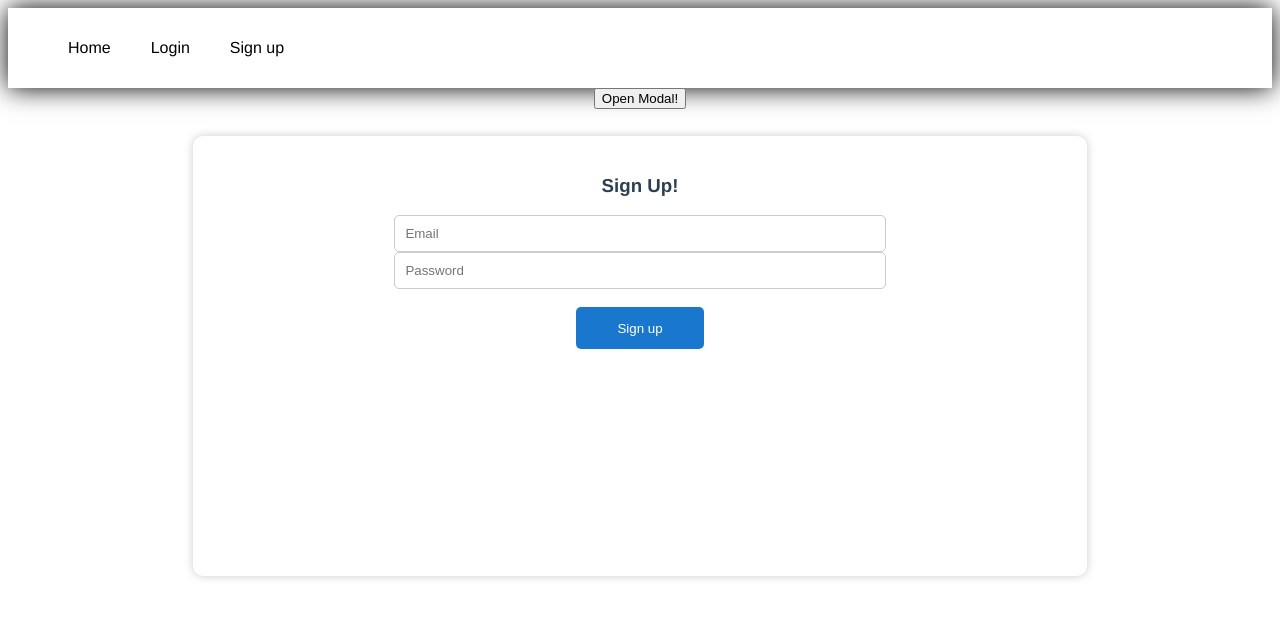
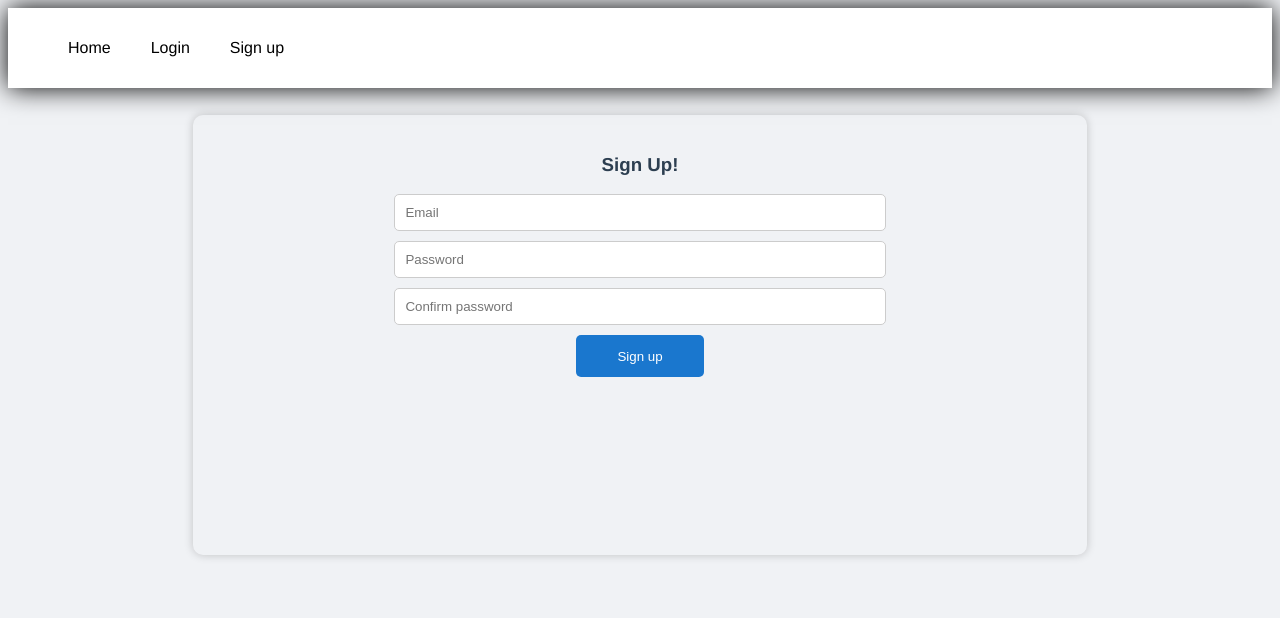
Before and after one commit to Stoyan83/pet-project, a Vue app in the folder frontend/: page /users/sign_up in a window 1280 px wide. Shown: the top 618 px of the page. Built offline with nearby package versions, Linux system fonts and the light colour scheme.

Commit message:
Adding confirm password and fixing css

```diff
--- a/frontend/src/assets/stylesheets/main.css
+++ b/frontend/src/assets/stylesheets/main.css
@@ -1,3 +1,10 @@
+
+body {
+  font-family: 'Poppins', sans-serif;
+  background-color: #f0f2f5;
+  color: #1c1e21;
+}
+
 .sm-title {
   font-size: 2.5rem;
   font-weight: bold;
@@ -119,3 +126,11 @@
 .table-row-username {
   width: 30%;
 }
+
+label, input {
+  display: block;
+}
+
+label {
+  margin-bottom: 10px;
+}
--- a/frontend/src/components/ui/BaseModal.vue
+++ b/frontend/src/components/ui/BaseModal.vue
@@ -68,7 +68,7 @@ export default {
   border-bottom: 1px solid #eeeeee;
   color: white;
   justify-content: space-between;
-  background: #4AAE9B;
+  background: #FFBABA;
   /* border-top: 1px solid #eeeeee; */
   flex-direction: column;
 }
@@ -76,7 +76,7 @@ export default {
 .modal-footer {
   border-top: 1px solid #eeeeee;
   flex-direction: column;
-  background: #4AAE9B;
+  background: #FFBABA;
   color: white;
 }
 
--- a/frontend/src/pages/SignIn.vue
+++ b/frontend/src/pages/SignIn.vue
@@ -28,12 +28,14 @@
       <div v-else>
         <h3>Login!</h3>
         <form @submit="onLogin" class="login-form">
+        <label for="">
           <input class="login-form-email" type="text" v-model="loginEmail" placeholder="Email" />
-          <br />
+        </label>
+        <label for="">
           <input class="login-form-password" type="password" v-model="loginPassword" placeholder="Password" />
-          <br />
-          <br />
+        </label>
           <input type="submit" @click="showModal" value="Login" class="login-form-submit" />
+
         </form>
       </div>
     </div>
--- a/frontend/src/pages/SignUp.vue
+++ b/frontend/src/pages/SignUp.vue
@@ -1,12 +1,5 @@
 <template>
 <div id="app">
-    <button
-      type="button"
-      class="btn"
-      @click="showModal"
-    >
-      Open Modal!
-    </button>
     </div>
         <base-modal
             v-show="isModalVisible"
@@ -27,16 +20,25 @@
           <div v-else>
               <h3>Sign Up!</h3>
                   <form @submit="onSignUp" class="sign-up-form">
+                    <label for="">
                       <input class="sign-up-form-email" type="email" v-model="signUpEmail" placeholder="Email" />
-                      <br />
+                    </label>
+                    <label for="">
                       <input
                           type="password"
                           class="sign-up-form-password"
                           v-model="signUpPassword"
                           placeholder="Password"
                       />
-                      <br />
-                      <br />
+                    </label>
+                    <label for="">
+                      <input
+                          type="password"
+                          class="sign-up-form-password"
+                          v-model="signUpConfirmPassword"
+                          placeholder="Confirm password"
+                      />
+                    </label>
                       <input type="submit" @click="showModal" value="Sign up" class="sign-up-form-submit" />
                   </form>
           </div>
@@ -61,8 +63,7 @@ export default {
       return {
       signUpEmail: "",
       signUpPassword: "",
-      loginEmail: "",
-      loginPassword: "",
+      signUpConfirmPassword: "",
       message: "",
       isModalVisible: false,
       };
@@ -88,8 +89,12 @@ export default {
           },
         };
 
-        if (this.signUpEmail == "" || this.signUpPassword == "") {
+        if (this.signUpEmail == "" || this.signUpPassword == "" || this.signUpConfirmPassword == "") {
           return this.message= "Email and Password can't be blank"
+          }
+
+          if (this.signUpPassword != this.signUpConfirmPassword ) {
+          return this.message= "Password don't mach"
           }
 
       this.registerUser(data);
```
Lines whose indentation alone changed are shown as unchanged.
